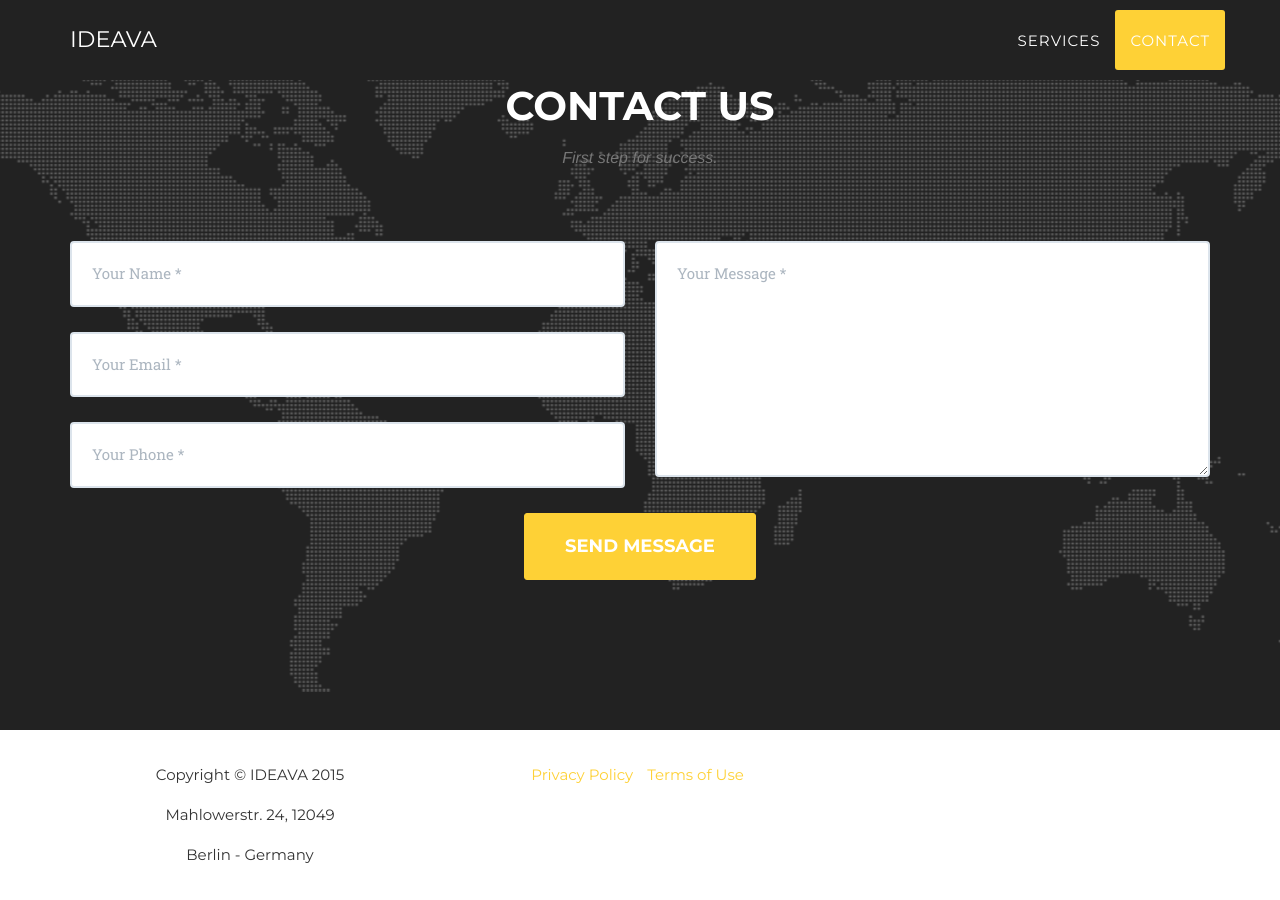
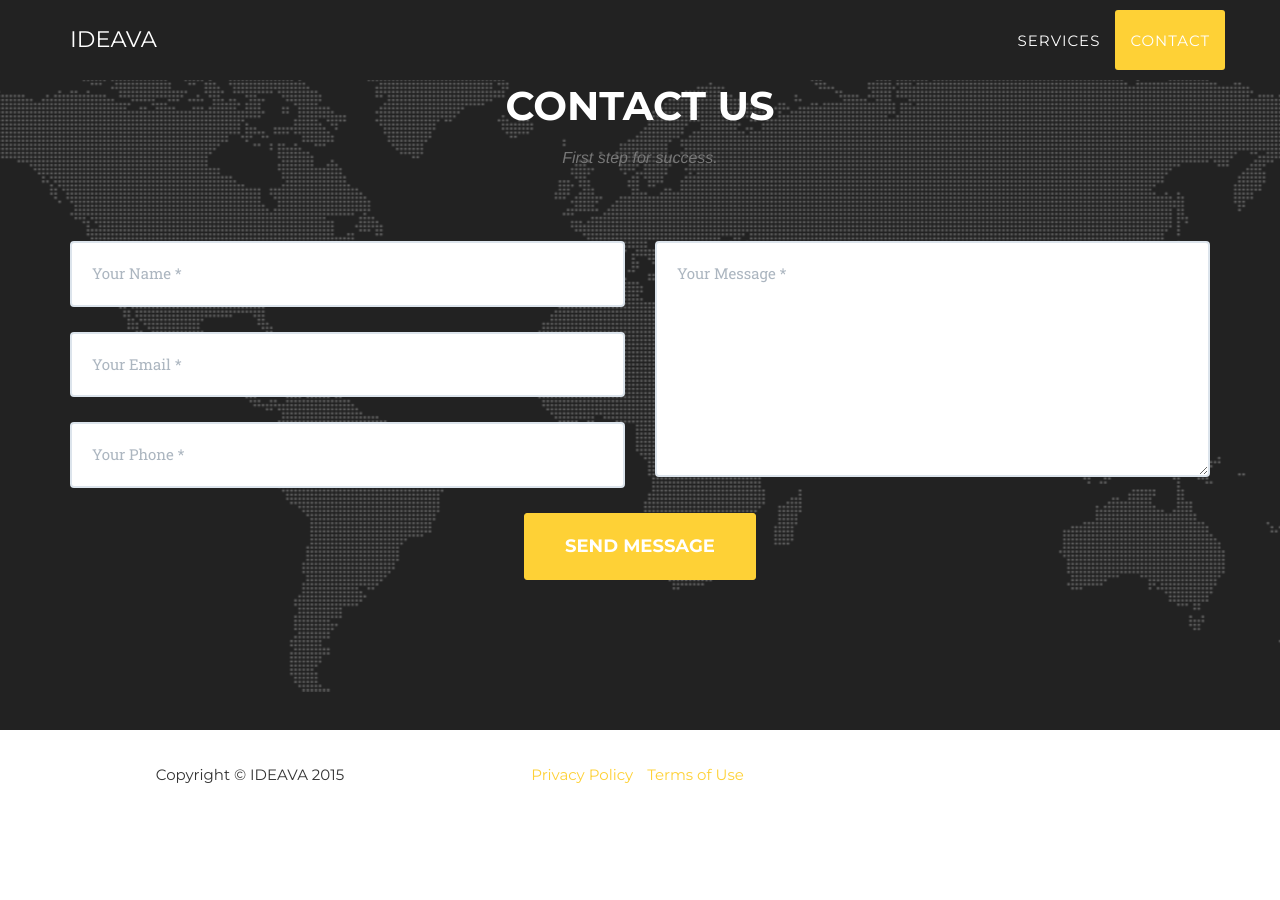
Before and after one commit to alperozturk/blog, a Jekyll site: the page built from index.html, in a window 1280 px wide and 900 px high, scrolled down 1589 px. Built offline with Jekyll 4.4.1, drawn with Linux system fonts in a browser that asks for light colours; some web fonts are replaced; after the commit the page ends 2409 px from its top, so only the background shows below that.

Commit message:
Update footer.html

```diff
--- a/_includes/footer.html
+++ b/_includes/footer.html
@@ -2,7 +2,7 @@
         <div class="container">
             <div class="row">
                 <div class="col-md-4">
-                    <span class="copyright">Copyright &copy; {{ site.title }} 2015 </br> Mahlowerstr. 24, 12049 </br> Berlin - Germany</span>
+                    <span class="copyright">Copyright &copy; {{ site.title }} 2015 </span>
                 </div>
 
                 <div class="col-md-4">
```
